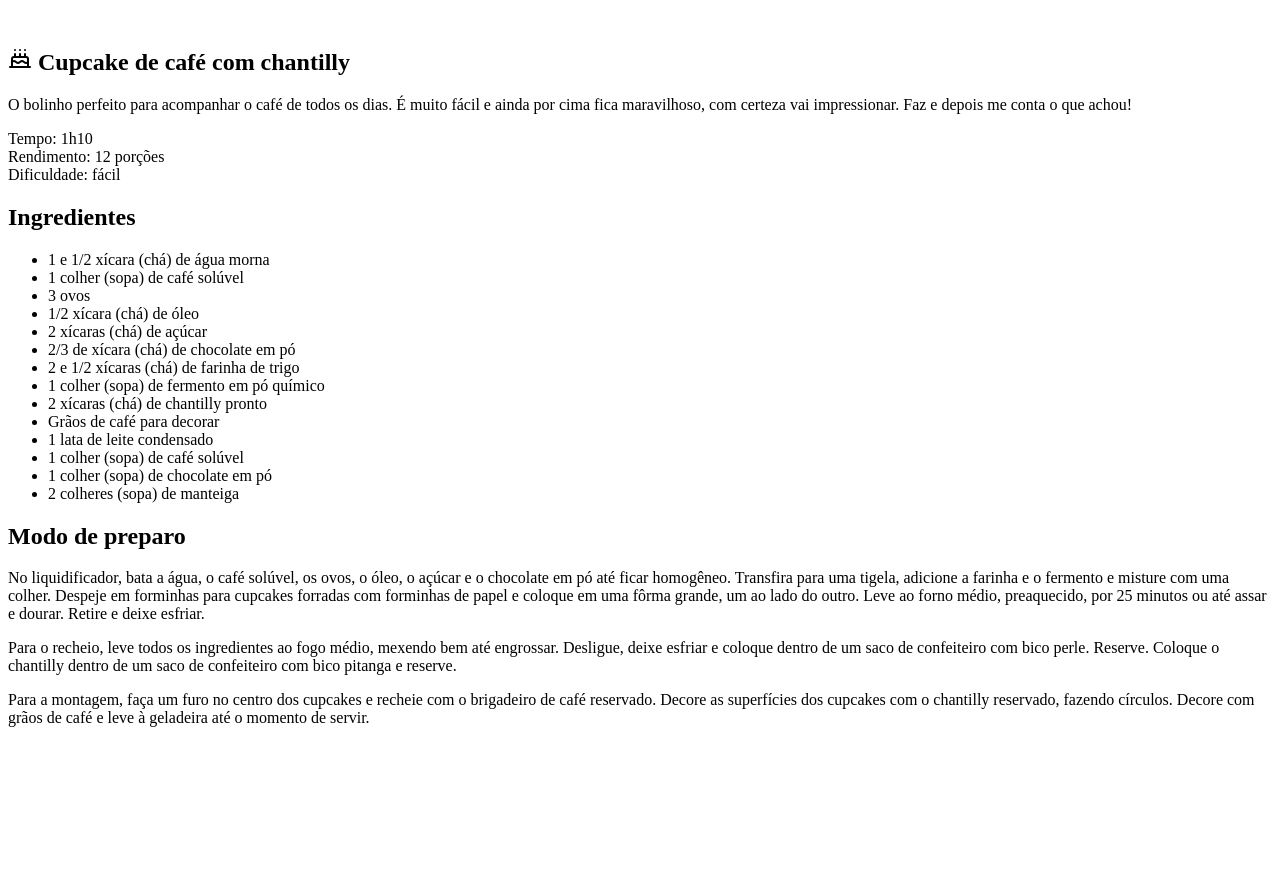
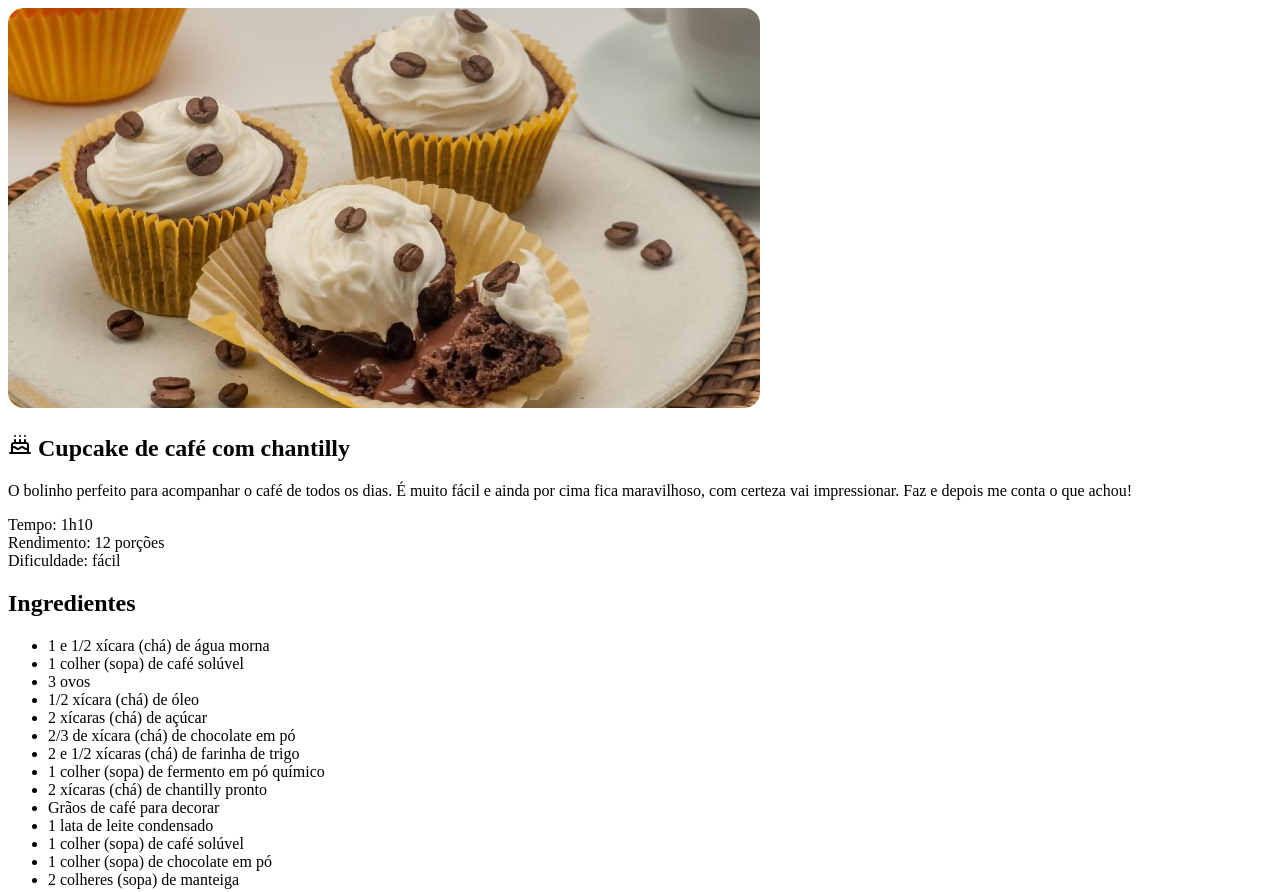
Before and after one commit to akarolba/recipes-html, a plain HTML site: page index.html in a window 1280 px wide. Shown: the top 892 px of the page. Before the commit the page ends 800 px from the top, so only its background shows below. Drawn offline with Linux system fonts and the light colour scheme.

Commit message:
feat: add imagem e estilo

```diff
--- a/index.html
+++ b/index.html
@@ -4,10 +4,12 @@
   <meta charset="UTF-8">
   <meta name="viewport" content="width=device-width, initial-scale=1.0">
   <title>Página de receita</title>
+
+  <link rel="stylesheet" href="style.css">
 </head>
 <body>
   <div id="page">
-    <img src="" alt="">
+    <img src="assets/main-image.png" alt="imagem dos cupcakes com grãos de café">
     <main>
       <section id="about">
         <h1>
```
Also changed, not shown: assets/bg-image.jpg (added), assets/main-image.png (added), style.css (added).
